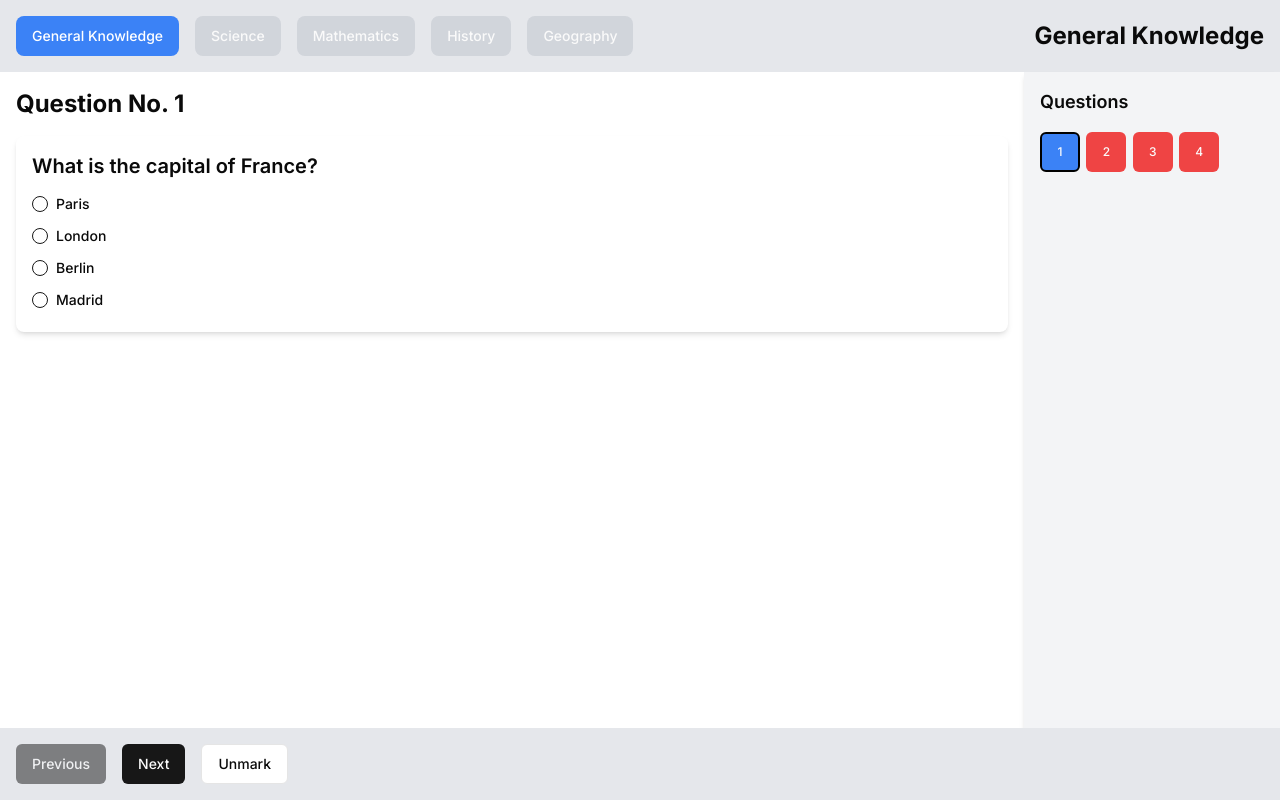
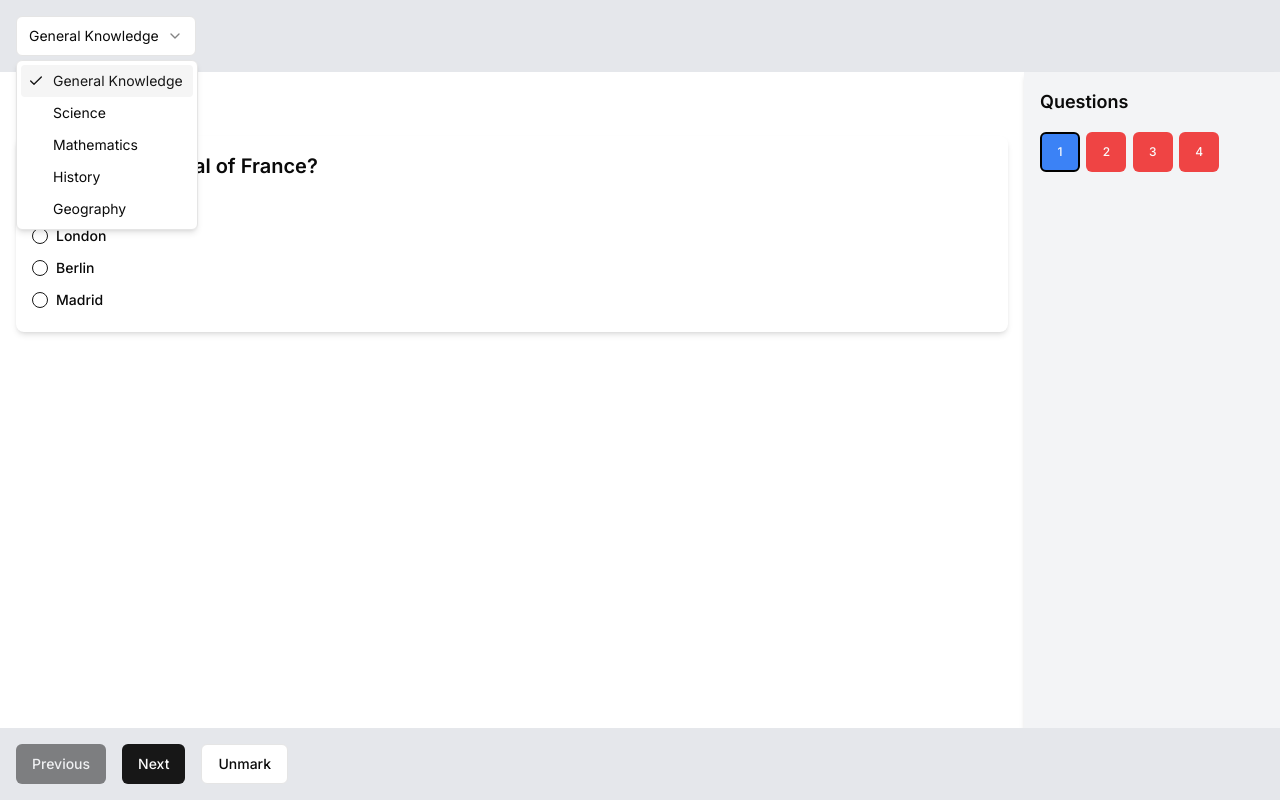
Before and after one commit to destx0/gquiz, a Next.js app: page /test in a window 1280 px wide. Both pictures are taken after a click on the button "General Knowledge". Built offline with nearby package versions, Linux system fonts and the light colour scheme.

Commit message:
added seletor

```diff
--- a/package.json
+++ b/package.json
@@ -11,6 +11,7 @@
   "dependencies": {
     "@radix-ui/react-label": "^2.1.0",
     "@radix-ui/react-radio-group": "^1.2.0",
+    "@radix-ui/react-select": "^2.1.1",
     "@radix-ui/react-slot": "^1.1.0",
     "class-variance-authority": "^0.7.0",
     "clsx": "^2.1.1",
--- a/src/app/test/page.js
+++ b/src/app/test/page.js
@@ -5,6 +5,13 @@
 import NavigationSidebar from "@/components/NavigationSidebar";
 import QuestionControls from "@/components/QuestionControls";
 import { Button } from "@/components/ui/button";
+import {
+	Select,
+	SelectContent,
+	SelectItem,
+	SelectTrigger,
+	SelectValue,
+} from "@/components/ui/select";
 import questions from "@/data/questions";
 
 export default function Test() {
@@ -55,24 +62,28 @@
 			</Head>
 			<div className="flex flex-col min-h-screen">
 				<header className="bg-gray-200 p-4 flex flex-col md:flex-row justify-between items-start md:items-center">
-					<div className="flex space-x-4 mb-4 md:mb-0">
-						{questions.map((section, index) => (
-							<Button
-								key={index}
-								onClick={() => switchSection(index)}
-								className={`${
-									currentSectionIndex === index
-										? "bg-blue-500 text-white"
-										: "bg-gray-300"
-								} px-4 py-2 rounded-lg`}
-							>
-								{section.section}
-							</Button>
-						))}
+					<div className="w-full md:w-auto mb-4 md:mb-0">
+						<Select
+							onValueChange={(value) =>
+								switchSection(parseInt(value))
+							}
+							defaultValue="0"
+						>
+							<SelectTrigger className="w-full md:w-[180px]">
+								<SelectValue placeholder="Select Section" />
+							</SelectTrigger>
+							<SelectContent>
+								{questions.map((section, index) => (
+									<SelectItem
+										key={index}
+										value={index.toString()}
+									>
+										{section.section}
+									</SelectItem>
+								))}
+							</SelectContent>
+						</Select>
 					</div>
-					<h1 className="text-2xl font-bold">
-						{questions[currentSectionIndex].section}
-					</h1>
 				</header>
 				<div className="flex flex-1">
 					<MainQuestion
--- a/src/components/NavigationSidebar.jsx
+++ b/src/components/NavigationSidebar.jsx
@@ -14,8 +14,8 @@
 }) => {
 	return (
 		<div
-			className={`fixed md:relative inset-0 md:inset-auto z-50 md:z-auto w-64 p-4 bg-gray-100 shadow-md transition-transform transform ${
-				showNavigation ? "translate-x-0" : "-translate-x-full"
+			className={`fixed md:relative right-0 md:right-auto inset-y-0 z-50 md:z-auto w-64 p-4 bg-gray-100 shadow-md transition-transform transform ${
+				showNavigation ? "translate-x-0" : "translate-x-full"
 			} md:translate-x-0`}
 		>
 			<div className="flex justify-between items-center mb-4">
--- a/src/components/QuestionControls.jsx
+++ b/src/components/QuestionControls.jsx
@@ -11,7 +11,7 @@
 	const currentSection = questions[currentSectionIndex];
 
 	return (
-		<div className="bg-gray-200 p-4 flex justify-start items-center fixed bottom-0 w-full">
+		<div className="bg-gray-200 p-4 flex justify-between items-center fixed bottom-0 w-full">
 			<div className="flex space-x-4">
 				<Button
 					onClick={() =>
--- /dev/null
+++ b/src/components/ui/select.tsx
@@ -0,0 +1,160 @@
+"use client"
+
+import * as React from "react"
+import * as SelectPrimitive from "@radix-ui/react-select"
+import { Check, ChevronDown, ChevronUp } from "lucide-react"
+
+import { cn } from "@/lib/utils"
+
+const Select = SelectPrimitive.Root
+
+const SelectGroup = SelectPrimitive.Group
+
+const SelectValue = SelectPrimitive.Value
+
+const SelectTrigger = React.forwardRef<
+  React.ElementRef<typeof SelectPrimitive.Trigger>,
+  React.ComponentPropsWithoutRef<typeof SelectPrimitive.Trigger>
+>(({ className, children, ...props }, ref) => (
+  <SelectPrimitive.Trigger
+    ref={ref}
+    className={cn(
+      "flex h-10 w-full items-center justify-between rounded-md border border-input bg-background px-3 py-2 text-sm ring-offset-background placeholder:text-muted-foreground focus:outline-none focus:ring-2 focus:ring-ring focus:ring-offset-2 disabled:cursor-not-allowed disabled:opacity-50 [&>span]:line-clamp-1",
+      className
+    )}
+    {...props}
+  >
+    {children}
+    <SelectPrimitive.Icon asChild>
+      <ChevronDown className="h-4 w-4 opacity-50" />
+    </SelectPrimitive.Icon>
+  </SelectPrimitive.Trigger>
+))
+SelectTrigger.displayName = SelectPrimitive.Trigger.displayName
+
+const SelectScrollUpButton = React.forwardRef<
+  React.ElementRef<typeof SelectPrimitive.ScrollUpButton>,
+  React.ComponentPropsWithoutRef<typeof SelectPrimitive.ScrollUpButton>
+>(({ className, ...props }, ref) => (
+  <SelectPrimitive.ScrollUpButton
+    ref={ref}
+    className={cn(
+      "flex cursor-default items-center justify-center py-1",
+      className
+    )}
+    {...props}
+  >
+    <ChevronUp className="h-4 w-4" />
+  </SelectPrimitive.ScrollUpButton>
+))
+SelectScrollUpButton.displayName = SelectPrimitive.ScrollUpButton.displayName
+
+const SelectScrollDownButton = React.forwardRef<
+  React.ElementRef<typeof SelectPrimitive.ScrollDownButton>,
+  React.ComponentPropsWithoutRef<typeof SelectPrimitive.ScrollDownButton>
+>(({ className, ...props }, ref) => (
+  <SelectPrimitive.ScrollDownButton
+    ref={ref}
+    className={cn(
+      "flex cursor-default items-center justify-center py-1",
+      className
+    )}
+    {...props}
+  >
+    <ChevronDown className="h-4 w-4" />
+  </SelectPrimitive.ScrollDownButton>
+))
+SelectScrollDownButton.displayName =
+  SelectPrimitive.ScrollDownButton.displayName
+
+const SelectContent = React.forwardRef<
+  React.ElementRef<typeof SelectPrimitive.Content>,
+  React.ComponentPropsWithoutRef<typeof SelectPrimitive.Content>
+>(({ className, children, position = "popper", ...props }, ref) => (
+  <SelectPrimitive.Portal>
+    <SelectPrimitive.Content
+      ref={ref}
+      className={cn(
+        "relative z-50 max-h-96 min-w-[8rem] overflow-hidden rounded-md border bg-popover text-popover-foreground shadow-md data-[state=open]:animate-in data-[state=closed]:animate-out data-[state=closed]:fade-out-0 data-[state=open]:fade-in-0 data-[state=closed]:zoom-out-95 data-[state=open]:zoom-in-95 data-[side=bottom]:slide-in-from-top-2 data-[side=left]:slide-in-from-right-2 data-[side=right]:slide-in-from-left-2 data-[side=top]:slide-in-from-bottom-2",
+        position === "popper" &&
+          "data-[side=bottom]:translate-y-1 data-[side=left]:-translate-x-1 data-[side=right]:translate-x-1 data-[side=top]:-translate-y-1",
+        className
+      )}
+      position={position}
+      {...props}
+    >
+      <SelectScrollUpButton />
+      <SelectPrimitive.Viewport
+        className={cn(
+          "p-1",
+          position === "popper" &&
+            "h-[var(--radix-select-trigger-height)] w-full min-w-[var(--radix-select-trigger-width)]"
+        )}
+      >
+        {children}
+      </SelectPrimitive.Viewport>
+      <SelectScrollDownButton />
+    </SelectPrimitive.Content>
+  </SelectPrimitive.Portal>
+))
+SelectContent.displayName = SelectPrimitive.Content.displayName
+
+const SelectLabel = React.forwardRef<
+  React.ElementRef<typeof SelectPrimitive.Label>,
+  React.ComponentPropsWithoutRef<typeof SelectPrimitive.Label>
+>(({ className, ...props }, ref) => (
+  <SelectPrimitive.Label
+    ref={ref}
+    className={cn("py-1.5 pl-8 pr-2 text-sm font-semibold", className)}
+    {...props}
+  />
+))
+SelectLabel.displayName = SelectPrimitive.Label.displayName
+
+const SelectItem = React.forwardRef<
+  React.ElementRef<typeof SelectPrimitive.Item>,
+  React.ComponentPropsWithoutRef<typeof SelectPrimitive.Item>
+>(({ className, children, ...props }, ref) => (
+  <SelectPrimitive.Item
+    ref={ref}
+    className={cn(
+      "relative flex w-full cursor-default select-none items-center rounded-sm py-1.5 pl-8 pr-2 text-sm outline-none focus:bg-accent focus:text-accent-foreground data-[disabled]:pointer-events-none data-[disabled]:opacity-50",
+      className
+    )}
+    {...props}
+  >
+    <span className="absolute left-2 flex h-3.5 w-3.5 items-center justify-center">
+      <SelectPrimitive.ItemIndicator>
+        <Check className="h-4 w-4" />
+      </SelectPrimitive.ItemIndicator>
+    </span>
+
+    <SelectPrimitive.ItemText>{children}</SelectPrimitive.ItemText>
+  </SelectPrimitive.Item>
+))
+SelectItem.displayName = SelectPrimitive.Item.displayName
+
+const SelectSeparator = React.forwardRef<
+  React.ElementRef<typeof SelectPrimitive.Separator>,
+  React.ComponentPropsWithoutRef<typeof SelectPrimitive.Separator>
+>(({ className, ...props }, ref) => (
+  <SelectPrimitive.Separator
+    ref={ref}
+    className={cn("-mx-1 my-1 h-px bg-muted", className)}
+    {...props}
+  />
+))
+SelectSeparator.displayName = SelectPrimitive.Separator.displayName
+
+export {
+  Select,
+  SelectGroup,
+  SelectValue,
+  SelectTrigger,
+  SelectContent,
+  SelectLabel,
+  SelectItem,
+  SelectSeparator,
+  SelectScrollUpButton,
+  SelectScrollDownButton,
+}
```
Also changed, not shown: 1 other file (tests, documents, lock files or other folders).
